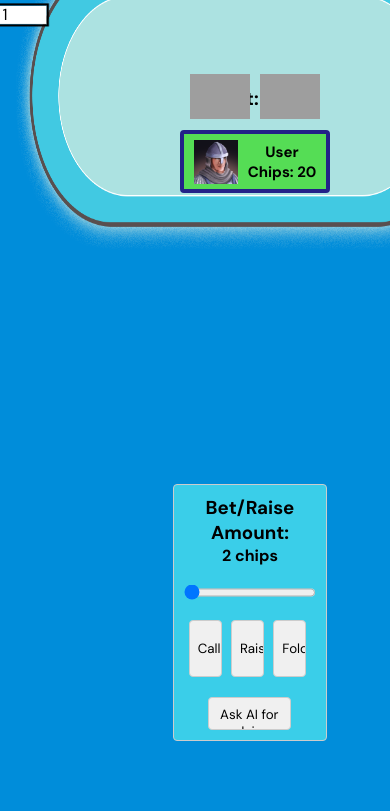
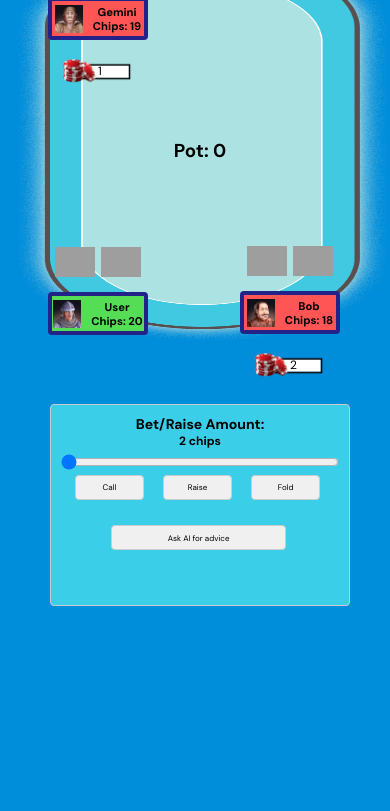
Before and after one commit to devsq12395/html-poker-with-ai, a plain HTML site: page index.html in a window 390 px wide. Shown: the part 89-900 px from the top of the page. After the commit the page ends 844 px from the top, so only its background shows below. Drawn offline with Linux system fonts and the light colour scheme; grey boxes are pictures that could not be loaded.

Commit message:
responsive

```diff
--- a/scripts/doms/table.js
+++ b/scripts/doms/table.js
@@ -23,34 +23,20 @@ const domTable = {
         {x: '76%', y: '-220%'},],
 
         // Tablet
-        [{x: '36%', y: '-55%'},
-        {x: '-5%', y: '-200%'},
-        {x: '75%', y: '-282%'},],
+        [{x: '36%', y: '10%'},
+        {x: '-5%', y: '-105%'},
+        {x: '75%', y: '-148%'},],
 
         // Phones
-        [{x: '36%', y: '-55%'},
-        {x: '-15%', y: '-200%'},
-        {x: '85%', y: '-282%'},],
+        [{x: '12%', y: '-26%'},
+        {x: '12%', y: '-150%'},
+        {x: '60%', y: '-138%'},],
     ],
 
     playerDivs: {},
 
     setup (){
         window.addEventListener('resize', this.mediaQueryEvent.bind (this));
-    },
-
-    mediaQueryEvent_normal (event){
-        if (!event.matches) return;
-
-        this.tablePositions = this.tablePositions_normal; console.log ('normal');
-        this.mediaQueryEvent ();
-    },
-
-    mediaQueryEvent_tablet (event){
-        if (!event.matches) return;
-
-        this.tablePositions = this.tablePositions_tablet; console.log ('tablet');
-        this.mediaQueryEvent ();
     },
 
     mediaQueryEvent (){
--- a/style.css
+++ b/style.css
@@ -40,3 +40,17 @@ img {
     background-position: center;
     background-repeat: no-repeat;
 }
+
+/* Tablets */
+@media only screen and (max-width: 876px) {
+    html, body {
+        height: 1000px;
+    }
+}
+
+/* Phones */
+@media only screen and (max-width: 528px) {
+    html, body {
+        height: 750px;
+    }
+}
--- a/styles/control.css
+++ b/styles/control.css
@@ -39,7 +39,6 @@
     height: 100%;
 
     margin-right: 5px;
-    padding: 8px;
     background-color: #f0f0f0;
     border: 1px solid #ccc;
     border-radius: 4px;
@@ -47,6 +46,8 @@
     transition: background-color 0.3s ease;
 
     font-family: "DM Sans", sans-serif, Arial;
+
+    overflow: hidden;
 }
 
 .control-btn:hover {
@@ -63,3 +64,35 @@
     margin-left: 18%;
     overflow-y: hidden;
 }
+
+/* Tablets */
+@media only screen and (max-width: 876px) {
+    .control {
+        grid-column: 1 / span 3;
+        width: 75%;
+        height: 100%;
+        margin: 0px auto 0px auto;
+    }
+}
+
+/* Phones */
+@media only screen and (max-width: 528px) {
+    .control {
+        grid-column: 1 / span 3;
+        width: 75%;
+        height: 100%;
+        margin: 0px auto 0px auto;
+        font-size: 0.75rem;
+        justify-content: flex-start;
+        gap: 5px;
+    }
+
+    .control-btn {
+        height: 55%;
+        font-size: 0.5rem;
+    }
+
+    #btn-ask {
+
+    }
+}
--- a/styles/table.css
+++ b/styles/table.css
@@ -165,7 +165,8 @@
 @media only screen and (max-width: 876px) {
     .table {
         width: 500px;
-        height: 333px;
+        height: 633px;
+        background-image: url('../media/imgs/table-landscape.png');
     }
 
     .table-player {
@@ -224,21 +225,23 @@
 /* Phones */
 @media only screen and (max-width: 528px) {
     .table {
-        width: 500px;
-        height: 333px;
+        width: 400px;
+        height: 433px;
+        background-image: url('../media/imgs/table-landscape.png');
     }
 
     .table-player {
         position: relative;
 
-        width: 150px;
-        height: 272px;
-        min-height: 272px;
+        width: 100px;
+        height: 242px;
+        min-height: 242px;
     }
 
     .table-player-box {
         width: 100%;
-        height: 63px;
+        height: 43px;
+        font-size: 0.6rem;
     }
 
     .table-player-box-avatar {
@@ -247,8 +250,8 @@
     }
 
     .table-card {
-        width: 60px;
-        height: 70px;
+        width: 40px;
+        height: 50px;
     }
 
     .bet-imgs-div {
@@ -262,9 +265,9 @@
     }
 
     .img-bet p {
-        margin: 16px 0px 0px 55px;
+        margin: 18px 0px 0px 35px;
         font-family: "DM Sans", sans-serif, Arial;
-        font-size: 1rem;
+        font-size: 0.75rem;
     }
 
     .img-win {
@@ -277,6 +280,6 @@
 
         width: 50%;
         height: 40%;
-        min-height: 272px;
+        min-height: 372px;
     }
 }
```
